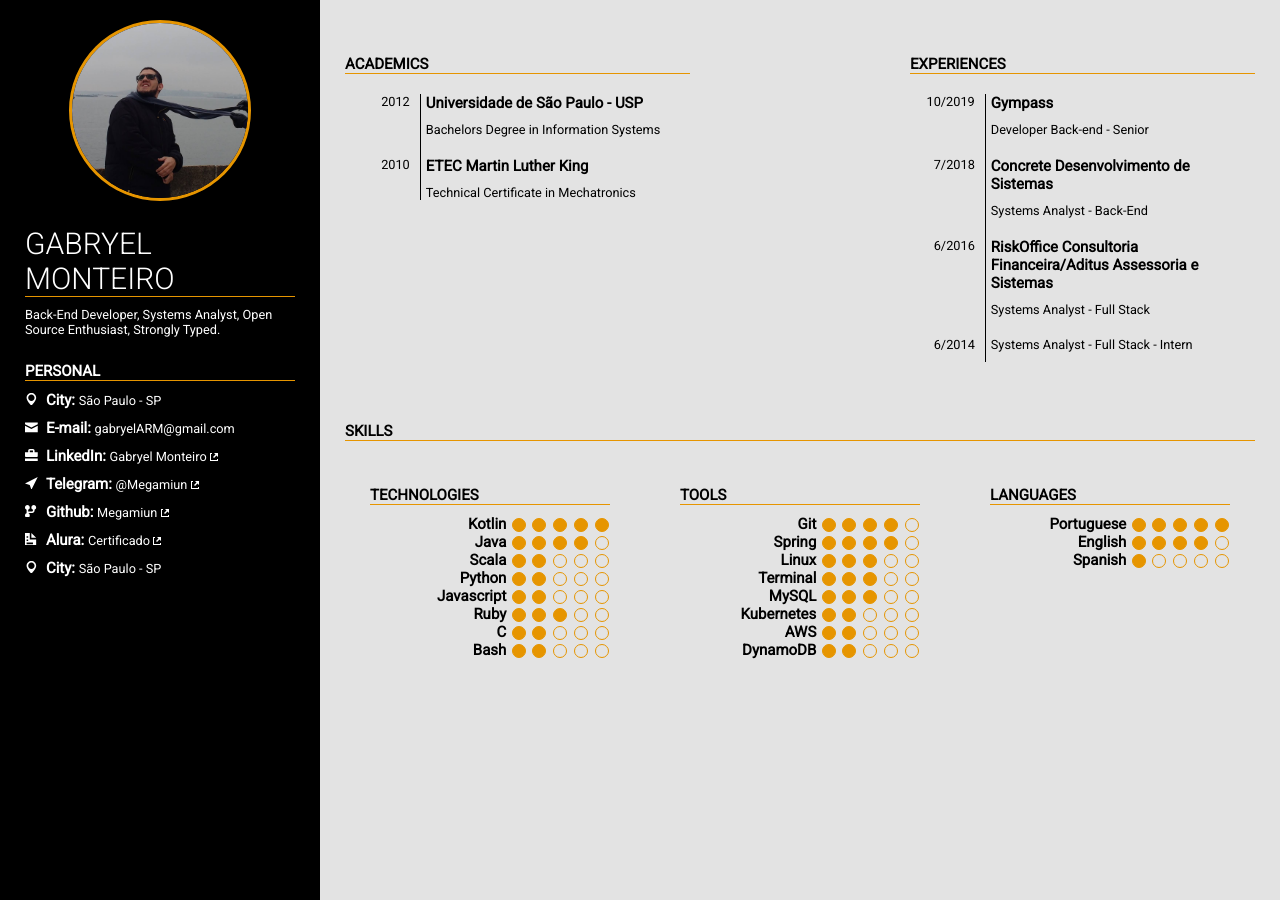
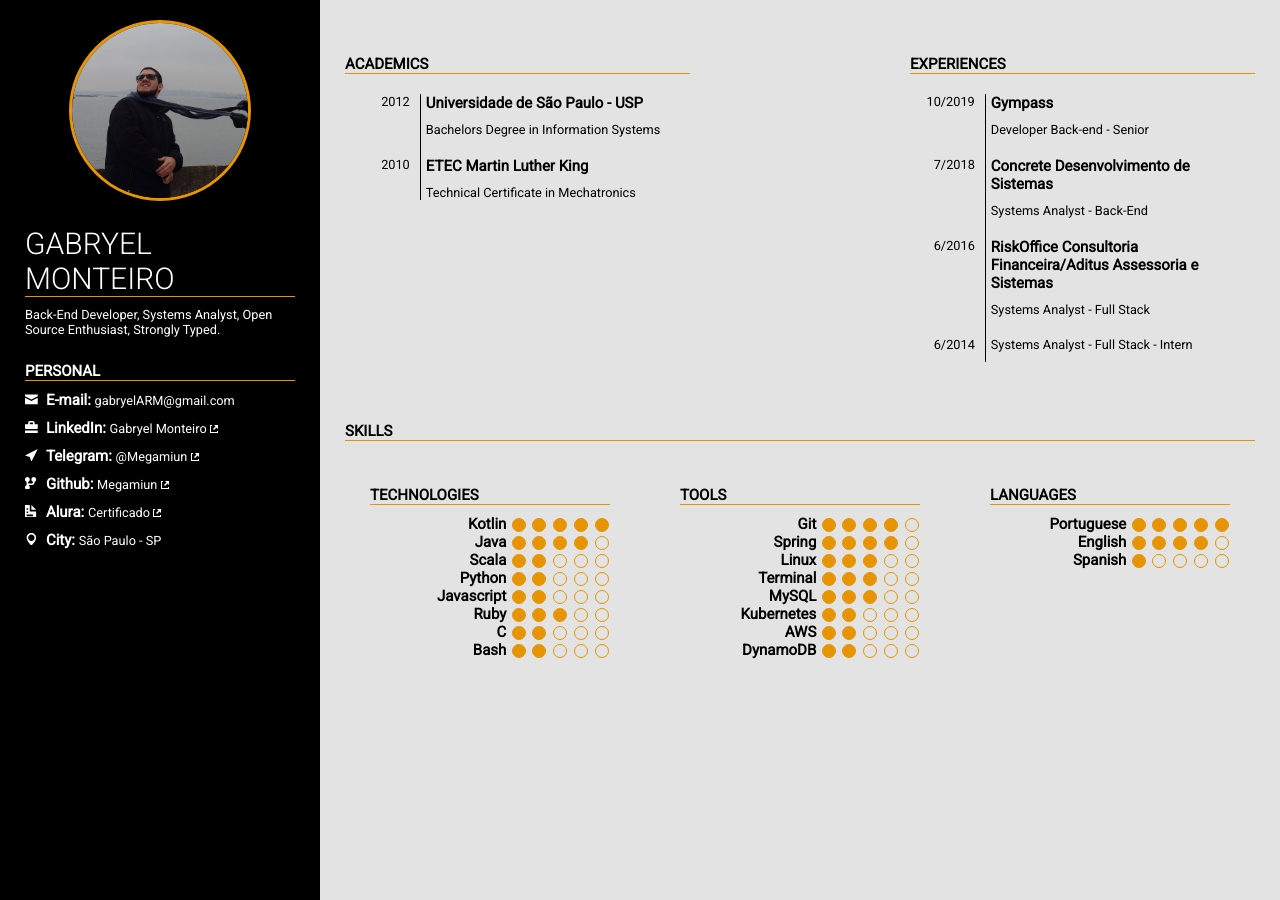
Before and after one commit to Megamiun/Megamiun.github.io, a Jekyll site: the page built from index.html, in a window 1280 px wide. Built offline with Jekyll 4.4.1, drawn with Linux system fonts in a browser that asks for light colours.

Commit message:
Changing cv so data is more current

```diff
--- a/_data/personal.json
+++ b/_data/personal.json
@@ -1,9 +1,4 @@
 [
-    {
-        "icon": "map-marker.svg",
-        "name": "City",
-        "value": "São Paulo - SP"
-    },
     {
         "icon": "envelope-closed.svg",
         "name": "E-mail",
```
